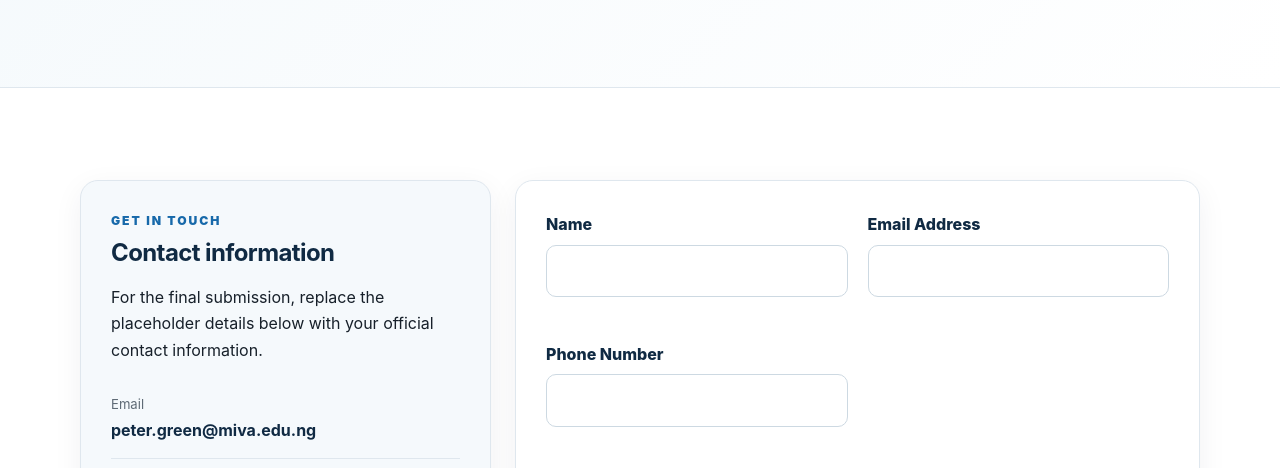
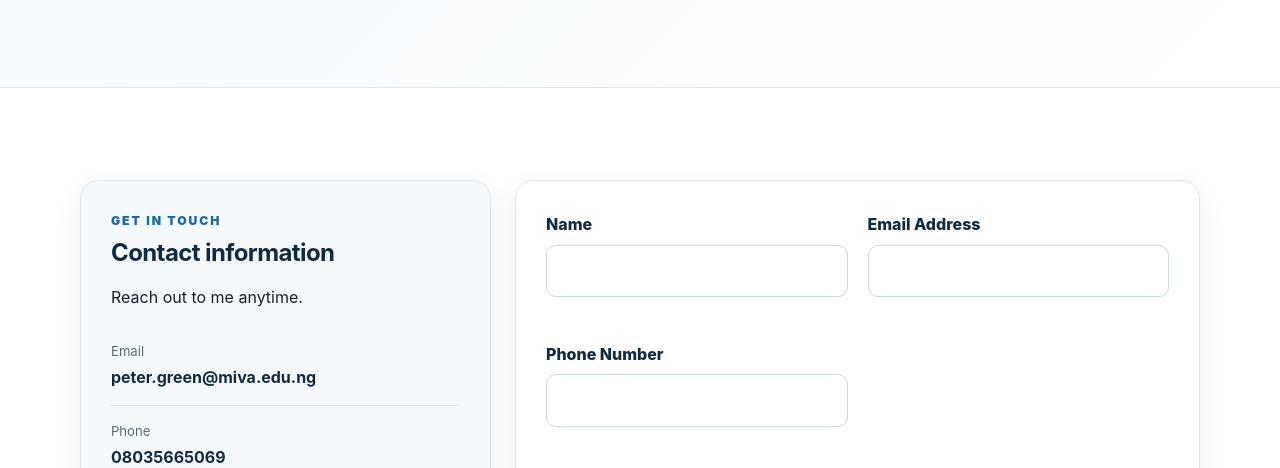
Before and after one commit to petergreen-a11y/COS106_Peter_Ukpai_Green_Portfolio, a plain HTML site: page contact.html in a window 1280 px wide. Shown: the part 328-796 px from the top of the page. Drawn offline with Linux system fonts and the light colour scheme.

Commit message:
Update contact.html

```diff
--- a/contact.html
+++ b/contact.html
@@ -38,7 +38,7 @@
                 <aside class="content-card contact-info">
                     <p class="eyebrow">GET IN TOUCH</p>
                     <h2>Contact information</h2>
-                    <p>For the final submission, replace the placeholder details below with your official contact information.</p>
+                    <p>Reach out to me anytime.</p>
 
                     <div class="contact-item">
                         <span>Email</span>
```
